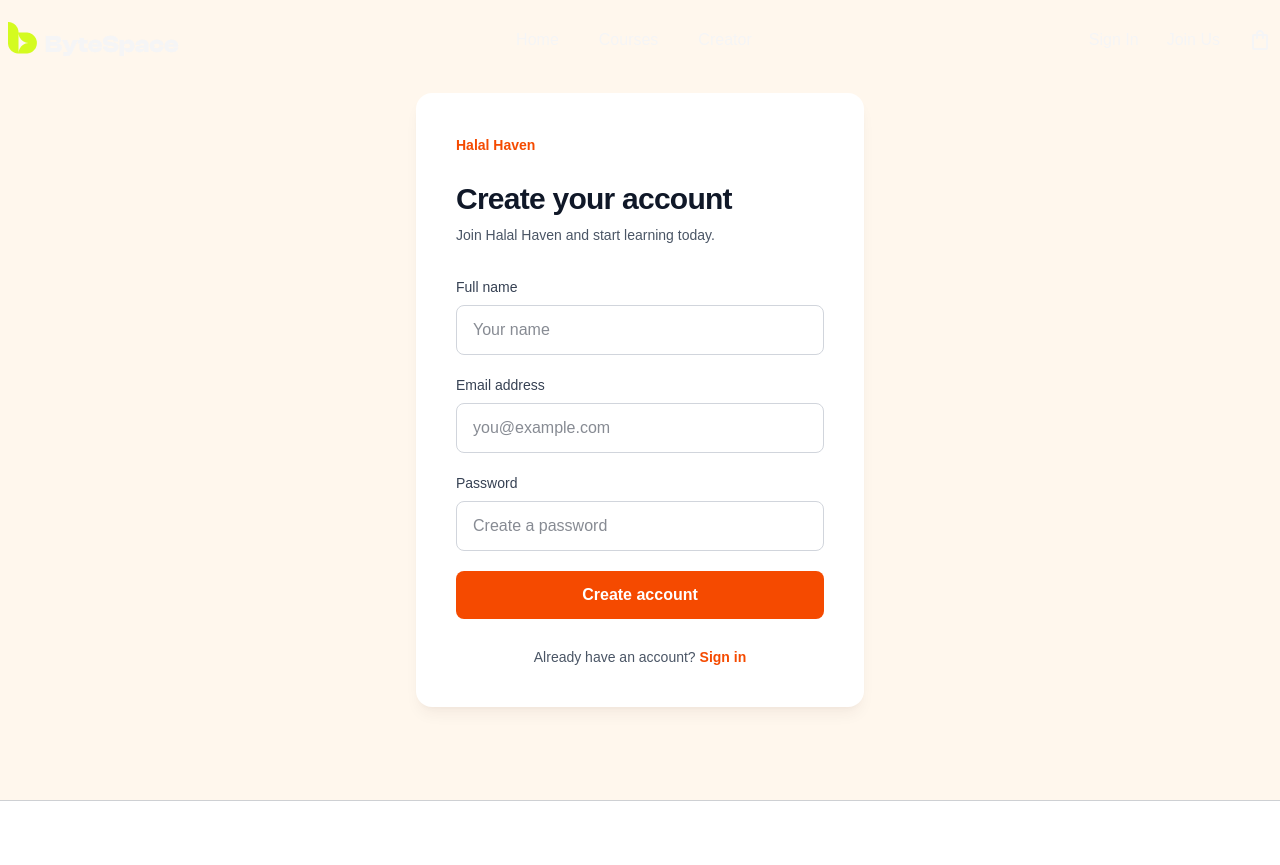
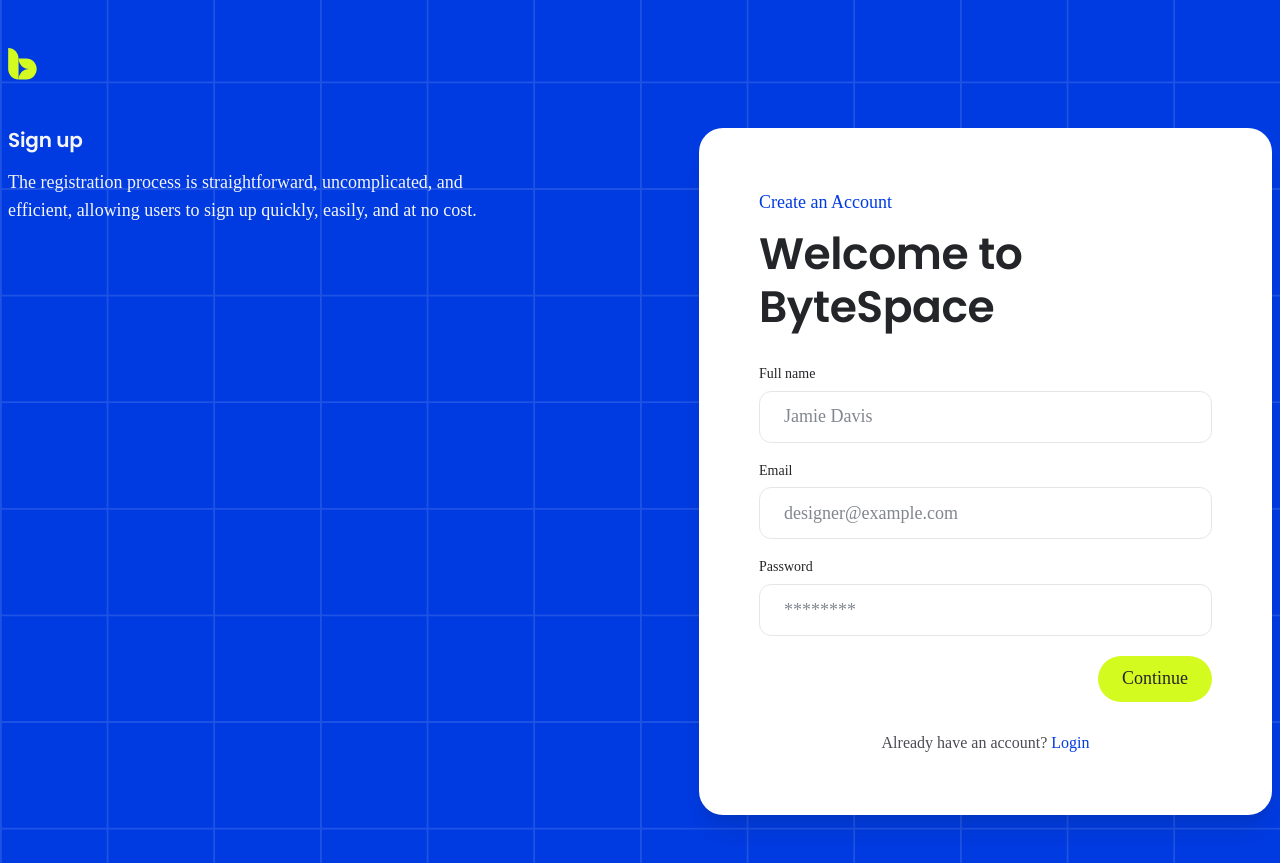
Before and after one commit to rakibwebdev23/bytespace-new, a Next.js app: page /signup in a window 1280 px wide. Shown: the top 865 px of the page. Built offline with nearby package versions, Linux system fonts and the light colour scheme; a web font is replaced by a local one.

Commit message:
details page normal demo set

```diff
--- a/src/app/(auth)/signin/page.tsx
+++ b/src/app/(auth)/signin/page.tsx
@@ -1,16 +1,15 @@
 import Link from "next/link";
-import CommonWrapper from "@/components/shared/CommonWrapper";
+import AuthPageLayout from "@/components/shared/AuthPageLayout";
 
 export default function SignInPage() {
   return (
-    <section className="min-h-screen bg-orange-50 py-12">
-      <CommonWrapper className="flex min-h-[calc(100vh-6rem)] items-center justify-center">
-      <div className="w-full max-w-md rounded-2xl bg-white p-8 shadow-lg shadow-orange-950/5 sm:p-10">
-        <Link href="/" className="text-sm font-semibold text-orange-600 hover:text-orange-700">
-          Halal Haven
-        </Link>
-        <h1 className="mt-6 text-3xl font-bold tracking-tight text-gray-900">Welcome back</h1>
-        <p className="mt-2 text-sm text-gray-600">Sign in to continue to your account.</p>
+    <AuthPageLayout
+      title="Sign in with ease"
+      description="Experience a seamless and efficient sign-in process that grants you instant access to a world of knowledge."
+    >
+      <h2 className="font-[Poppins] text-2xl font-semibold tracking-tight text-gray-900">
+        Sign in
+      </h2>
 
       <form className="mt-8 space-y-5">
         <div>
@@ -30,8 +29,6 @@
       <p className="mt-7 text-center text-sm text-gray-600">
         Don&apos;t have an account? <Link href="/signup" className="font-semibold text-orange-600 hover:text-orange-700">Create one</Link>
       </p>
-      </div>
-      </CommonWrapper>
-    </section>
+    </AuthPageLayout>
   );
 }
--- a/src/app/(auth)/signup/page.tsx
+++ b/src/app/(auth)/signup/page.tsx
@@ -1,38 +1,38 @@
 import Link from "next/link";
-import CommonWrapper from "@/components/shared/CommonWrapper";
+import AuthPageLayout from "@/components/shared/AuthPageLayout";
 
 export default function SignUpPage() {
   return (
-    <section className="min-h-screen bg-orange-50 py-12">
-      <CommonWrapper className="flex min-h-[calc(100vh-6rem)] items-center justify-center">
-      <div className="w-full max-w-md rounded-2xl bg-white p-8 shadow-lg shadow-orange-950/5 sm:p-10">
-        <Link href="/" className="text-sm font-semibold text-orange-600 hover:text-orange-700">
-          Halal Haven
-        </Link>
-        <h1 className="mt-6 text-3xl font-bold tracking-tight text-gray-900">Create your account</h1>
-        <p className="mt-2 text-sm text-gray-600">Join Halal Haven and start learning today.</p>
+    <AuthPageLayout
+      title="Sign up"
+      description="The registration process is straightforward, uncomplicated, and efficient, allowing users to sign up quickly, easily, and at no cost."
+    >
+      <p className="font-[Satoshi] text-[18px] font-normal leading-[1.6] text-[#003BE2]">
+        Create an Account
+      </p>
+      <h2 className="mt-3 w-full max-w-[453px] font-[Poppins] text-[30px] font-semibold leading-[1.2] tracking-[-0.44px] text-[#242528] sm:text-[36px] lg:text-[44px]">
+        Welcome to ByteSpace
+      </h2>
 
       <form className="mt-8 space-y-5">
         <div>
-            <label htmlFor="name" className="mb-2 block text-sm font-medium text-gray-700">Full name</label>
-            <input id="name" name="name" type="text" autoComplete="name" required className="w-full rounded-lg border border-gray-300 px-4 py-3 text-gray-900 outline-none transition focus:border-orange-500 focus:ring-2 focus:ring-orange-100" placeholder="Your name" />
+          <label htmlFor="name" className="mb-2 block font-[Satoshi] text-[14px] font-medium leading-[1.2] text-[#242528]">Full name</label>
+          <input id="name" name="name" type="text" autoComplete="name" required className="h-[52px] w-full rounded-xl border border-[#E5E6E8] bg-white px-6 py-3 font-[Satoshi] text-[18px] font-normal leading-[1.6] text-[#242528] outline-none transition placeholder:text-[#82868E] focus:border-[#003BE2] focus:ring-2 focus:ring-blue-100" placeholder="Jamie Davis" />
         </div>
         <div>
-            <label htmlFor="email" className="mb-2 block text-sm font-medium text-gray-700">Email address</label>
-            <input id="email" name="email" type="email" autoComplete="email" required className="w-full rounded-lg border border-gray-300 px-4 py-3 text-gray-900 outline-none transition focus:border-orange-500 focus:ring-2 focus:ring-orange-100" placeholder="you@example.com" />
+          <label htmlFor="email" className="mb-2 block font-[Satoshi] text-[14px] font-medium leading-[1.2] text-[#242528]">Email</label>
+          <input id="email" name="email" type="email" autoComplete="email" required className="h-[52px] w-full rounded-xl border border-[#E5E6E8] bg-white px-6 py-3 font-[Satoshi] text-[18px] font-normal leading-[1.6] text-[#242528] outline-none transition placeholder:text-[#82868E] focus:border-[#003BE2] focus:ring-2 focus:ring-blue-100" placeholder="designer@example.com" />
         </div>
         <div>
-            <label htmlFor="password" className="mb-2 block text-sm font-medium text-gray-700">Password</label>
-            <input id="password" name="password" type="password" autoComplete="new-password" required className="w-full rounded-lg border border-gray-300 px-4 py-3 text-gray-900 outline-none transition focus:border-orange-500 focus:ring-2 focus:ring-orange-100" placeholder="Create a password" />
+          <label htmlFor="password" className="mb-2 block font-[Satoshi] text-[14px] font-medium leading-[1.2] text-[#242528]">Password</label>
+          <input id="password" name="password" type="password" autoComplete="new-password" required className="h-[52px] w-full rounded-xl border border-[#E5E6E8] bg-white px-6 py-3 font-[Satoshi] text-[18px] font-normal leading-[1.6] text-[#242528] outline-none transition placeholder:text-[#82868E] focus:border-[#003BE2] focus:ring-2 focus:ring-blue-100" placeholder="********" />
         </div>
-          <button type="submit" className="w-full rounded-lg bg-orange-600 px-4 py-3 font-semibold text-white transition hover:bg-orange-700">Create account</button>
+        <button type="submit" className="ml-auto flex w-fit items-center justify-center gap-2 rounded-3xl bg-[#D4FB20] px-6 py-3 font-[Satoshi] text-[18px] font-medium leading-[1.2] text-[#242528] transition hover:bg-[#c4eb12]">Continue</button>
       </form>
 
-        <p className="mt-7 text-center text-sm text-gray-600">
-          Already have an account? <Link href="/signin" className="font-semibold text-orange-600 hover:text-orange-700">Sign in</Link>
+      <p className="mt-7 text-center font-[Satoshi] text-[16px] font-normal leading-[1.6] text-[#4B4C53]">
+        Already have an account? <Link href="/signin" className="font-[Satoshi] text-[16px] font-normal leading-[1.6] text-[#003BE2] hover:underline">Login</Link>
       </p>
-      </div>
-      </CommonWrapper>
-    </section>
+    </AuthPageLayout>
   );
 }
--- /dev/null
+++ b/src/app/courses/[slug]/page.tsx
@@ -0,0 +1,29 @@
+import { notFound } from "next/navigation";
+import CommonWrapper from "@/components/shared/CommonWrapper";
+import { coursesData } from "@/data/courseData";
+
+interface CourseDetailsPageProps {
+  params: Promise<{ slug: string }>;
+}
+
+export default async function CourseDetailsPage({
+  params,
+}: CourseDetailsPageProps) {
+  const { slug } = await params;
+  const course = coursesData.find((item) => item.slug === slug);
+
+  if (!course) notFound();
+
+  return (
+    <main
+      className="flex min-h-[calc(100vh-5rem)] items-center bg-cover bg-center bg-no-repeat py-10 sm:py-16 lg:py-20"
+      style={{ backgroundImage: "url('/register-back.png')" }}
+    >
+      <CommonWrapper>
+        <h1 className="text-center font-[Poppins] text-[24px] font-semibold leading-[1.2] tracking-[-0.36px] text-[#F5F5F6] min-[400px]:text-[26px] sm:text-[34px] sm:tracking-[-0.44px] md:text-[38px] lg:text-[44px]">
+          Don&apos;t have more data
+        </h1>
+      </CommonWrapper>
+    </main>
+  );
+}
--- a/src/app/layout.tsx
+++ b/src/app/layout.tsx
@@ -1,7 +1,6 @@
 import type { Metadata } from "next";
 import "./globals.css";
-import Navbar from "@/components/layout/Navbar";
-import Footer from "@/components/layout/Footer";
+import SiteChrome from "@/components/layout/SiteChrome";
 
 export const metadata: Metadata = {
   title: "ByteSpace",
@@ -27,9 +26,7 @@
         />
       </head>
       <body className="flex min-h-full flex-col bg-white">
-        <Navbar/>
-        {children}
-        <Footer/>
+        <SiteChrome>{children}</SiteChrome>
       </body>
     </html>
   );
--- /dev/null
+++ b/src/components/layout/SiteChrome.tsx
@@ -0,0 +1,25 @@
+"use client";
+
+import { usePathname } from "next/navigation";
+import type { ReactNode } from "react";
+import Navbar from "@/components/layout/Navbar";
+import Footer from "@/components/layout/Footer";
+
+interface SiteChromeProps {
+  children: ReactNode;
+}
+
+export default function SiteChrome({ children }: SiteChromeProps) {
+  const pathname = usePathname();
+  const isAuthRoute = pathname === "/signin" || pathname === "/signup";
+
+  if (isAuthRoute) return children;
+
+  return (
+    <>
+      <Navbar />
+      {children}
+      <Footer />
+    </>
+  );
+}
--- /dev/null
+++ b/src/components/shared/AuthPageLayout.tsx
@@ -0,0 +1,55 @@
+import type { ReactNode } from "react";
+import Image from "next/image";
+import Link from "next/link";
+import CommonWrapper from "@/components/shared/CommonWrapper";
+
+interface AuthPageLayoutProps {
+  title: string;
+  description: string;
+  children: ReactNode;
+}
+
+export default function AuthPageLayout({
+  title,
+  description,
+  children,
+}: AuthPageLayoutProps) {
+  return (
+    <section
+      className="min-h-screen bg-cover bg-center bg-no-repeat h-fit pb-12"
+      style={{ backgroundImage: "url('/register-back.png')" }}
+    >
+      <CommonWrapper className="flex min-h-[calc(100vh-4rem)] flex-col sm:justify-center">
+        <Link
+          href="/"
+          aria-label="ByteSpace home"
+          className="inline-flex w-fit py-6 md:py-12"
+        >
+          <Image
+            src="/logo-icon.svg"
+            alt="ByteSpace"
+            width={29}
+            height={32}
+            priority
+            className="block h-[31.5px] w-[28.875px]"
+          />
+        </Link>
+
+        <div className="grid flex-1 grid-cols-1 items-start gap-8 py-10 sm:gap-12 sm:py-14 lg:grid-cols-[minmax(0,1fr)_minmax(380px,573px)] lg:gap-16 lg:py-0">
+          <div className="w-full max-w-[475px] text-left">
+            <h1 className="font-[Poppins] text-[20px] font-semibold leading-[1.2] tracking-[-0.2px] text-[#F5F5F6]">
+              {title}
+            </h1>
+            <p className="mt-4 w-full font-[Satoshi] text-[18px] font-normal leading-[1.6] text-[#F5F5F6]">
+              {description}
+            </p>
+          </div>
+
+          <div className="w-full rounded-3xl bg-white p-6 shadow-xl shadow-blue-950/15 sm:p-10 lg:p-[60px]">
+            {children}
+          </div>
+        </div>
+      </CommonWrapper>
+    </section>
+  );
+}
```
Lines whose indentation alone changed are shown as unchanged.
